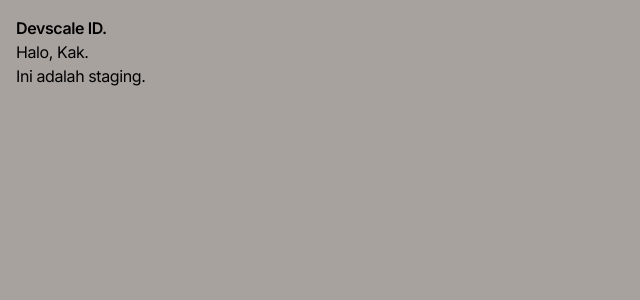
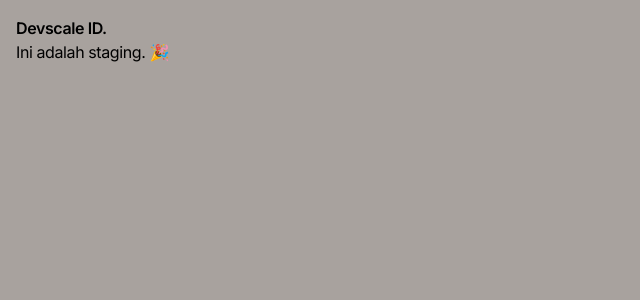
Before and after one commit to rezarinaldi/eventmakers-dynacode, a Next.js app: page / in a window 1280 px wide. Shown: the top 300 px of the page, without its empty margins (0-640 px from the left). Built offline with nearby package versions, Linux system fonts and the light colour scheme.

Commit message:
fix: url vercel staging branch

```diff
--- a/src/app/page.js
+++ b/src/app/page.js
@@ -1,8 +1,3 @@
 export default function Home() {
-  return (
-    <main>
-      Halo, Kak.
-      <p>Ini adalah staging.</p>
-    </main>
-  );
+  return <main>Ini adalah staging. 🎉</main>;
 }
```
